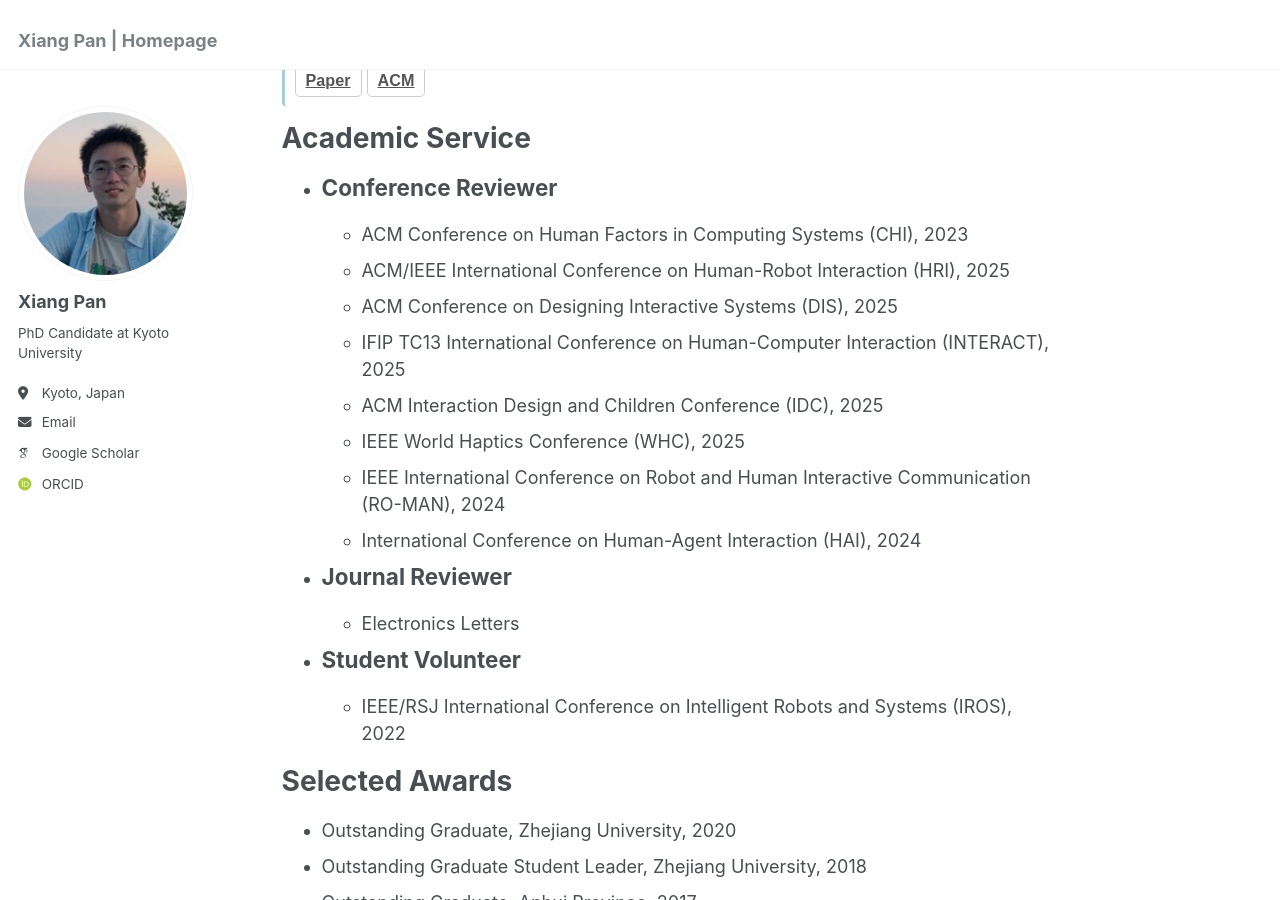
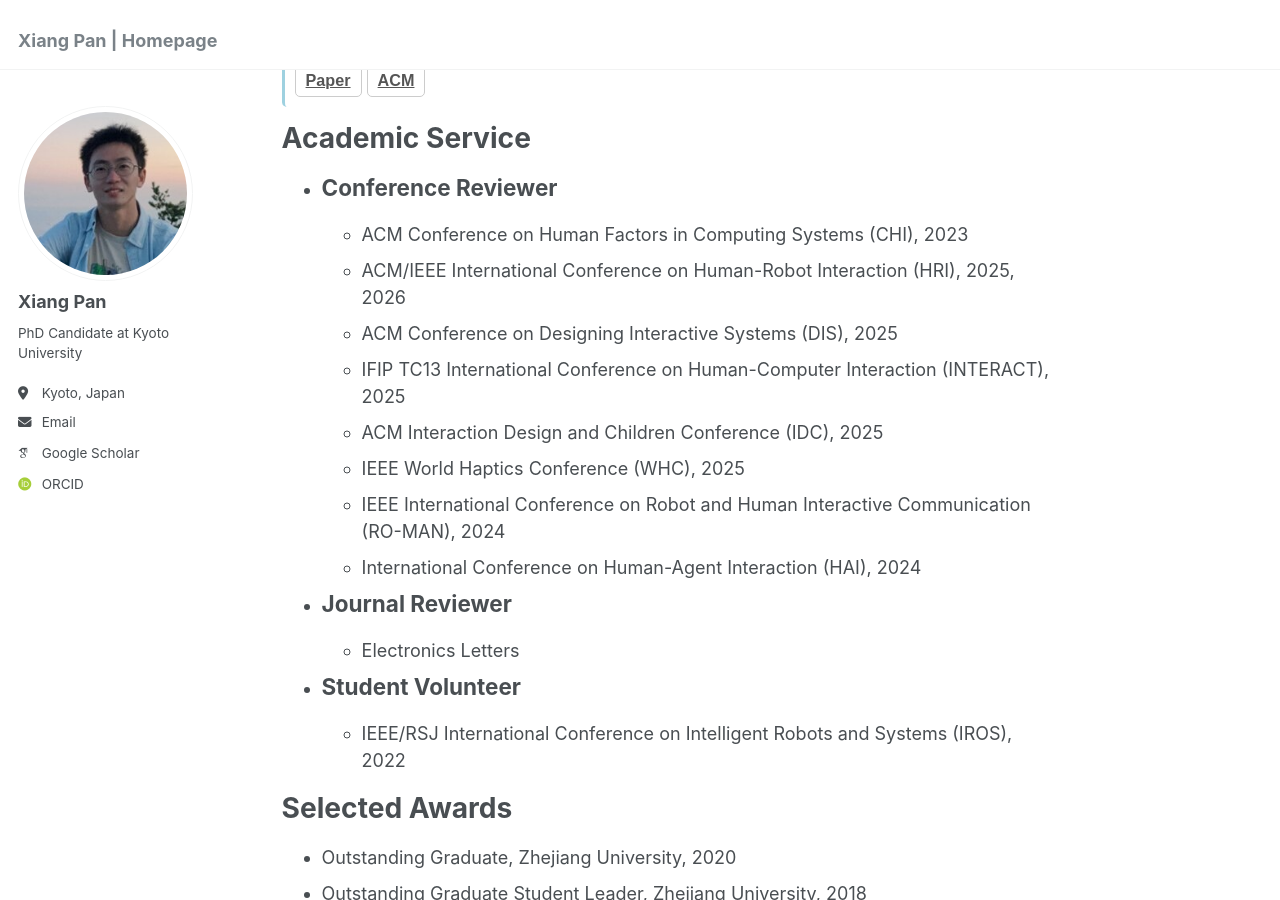
Before and after one commit to pan-xiang/pan-xiang.github.io, a Jekyll site: the page built from _pages/about.md, in a window 1280 px wide and 900 px high, scrolled down 765 px. Built offline with Jekyll 4.4.1, drawn with Linux system fonts in a browser that asks for light colours; some web fonts are replaced; a script that is not in the unit is left out.

Commit message:
Update about.md

```diff
--- a/_pages/about.md
+++ b/_pages/about.md
@@ -60,7 +60,7 @@ I am a final-year Ph.D. candidate in the [Gradudate School of Informatics](https
 # Academic Service
 - ## Conference Reviewer
   - ACM Conference on Human Factors in Computing Systems (CHI), 2023
-  - ACM/IEEE International Conference on Human-Robot Interaction (HRI), 2025
+  - ACM/IEEE International Conference on Human-Robot Interaction (HRI), 2025, 2026
   - ACM Conference on Designing Interactive Systems (DIS), 2025
   - IFIP TC13 International Conference on Human-Computer Interaction (INTERACT), 2025
   - ACM Interaction Design and Children Conference (IDC), 2025
```
